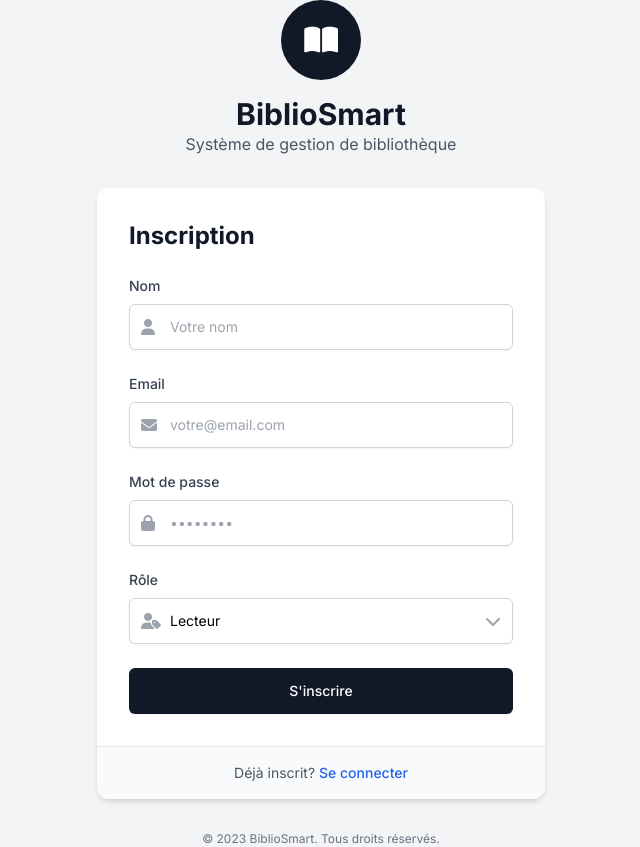
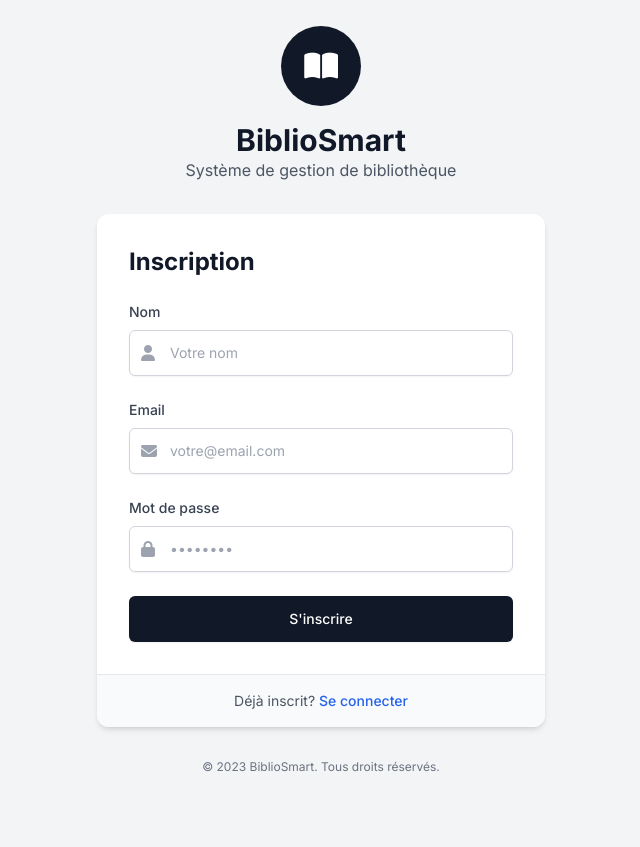
Before and after one commit to aliiexe/BiblioSmart, a Django app: page /auth/inscription/ in a window 1280 px wide. Shown: the whole page, without its empty margins (319-959 px from the left). After the commit the page ends 772 px from the top, so only its background shows below. Run offline with Django 5.2, Linux system fonts and the light colour scheme; some libraries are stand-ins or nearby versions.

Commit message:
update code auth inscription role by default

```diff
--- a/auth/templates/inscription.html
+++ b/auth/templates/inscription.html
@@ -96,7 +96,7 @@
                     </div>
 
                     <!-- Role -->
-                    <div class="mb-6">
+                    <!-- <div class="mb-6">
                         <label for="role" class="block text-sm font-medium text-gray-700 mb-2">Rôle</label>
                         <div class="relative">
                             <div class="absolute inset-y-0 left-0 pl-3 flex items-center pointer-events-none">
@@ -111,7 +111,7 @@
                                 <i class="fas fa-chevron-down text-gray-400"></i>
                             </div>
                         </div>
-                    </div>
+                    </div> -->
 
                     <button type="submit"
                         class="w-full flex justify-center py-3 px-4 border border-transparent rounded-md shadow-sm text-sm font-medium text-white bg-gray-900 hover:bg-gray-800 focus:outline-none focus:ring-2 focus:ring-offset-2 focus:ring-gray-500 transition-colors duration-200">
--- a/auth/views.py
+++ b/auth/views.py
@@ -9,43 +9,78 @@ from biblio_smart.models import Utilisateur
 from django.urls import reverse
 from biblio_smart.models import Lecteur, Bibliothecaire
 
+# def inscription(request):
+#     if request.method == 'POST':
+#         nom = request.POST.get('nom')
+#         email = request.POST.get('email')
+#         mot_de_passe = request.POST.get('mot_de_passe')
+#         role = request.POST.get('role', 'lecteur')
+
+#         # Check if a user with the same email already exists
+#         if Utilisateur.objects.filter(email=email).exists():
+#             messages.error(request, 'Un utilisateur avec cet email existe déjà.')
+#             return render(request, 'inscription.html')
+
+#         # Create a Lecteur or Bibliothecaire based on the role
+#         if role == 'lecteur':
+#             utilisateur = Lecteur(
+#                 nom=nom,
+#                 email=email,
+#                 mot_de_passe=mot_de_passe,
+#                 role=role
+#             )
+#         elif role == 'bibliothecaire':
+#             utilisateur = Bibliothecaire(
+#                 nom=nom,
+#                 email=email,
+#                 mot_de_passe=mot_de_passe,
+#                 role=role
+#             )
+#         else:
+#             messages.error(request, 'Rôle invalide.')
+#             return render(request, 'inscription.html')
+
+#         # Save the user instance
+#         utilisateur.save()
+#         messages.success(request, 'Inscription réussie. Vous pouvez maintenant vous connecter.')
+#         return redirect('connexion')
+
+#     return render(request, 'inscription.html')
+
+
+
+# =============
+
+
 def inscription(request):
     if request.method == 'POST':
         nom = request.POST.get('nom')
         email = request.POST.get('email')
         mot_de_passe = request.POST.get('mot_de_passe')
-        role = request.POST.get('role', 'lecteur')
 
-        # Check if a user with the same email already exists
+        # Définir le rôle par défaut comme "lecteur"
+        role = 'lecteur'
+
+        # Vérifier si un utilisateur avec le même email existe déjà
         if Utilisateur.objects.filter(email=email).exists():
             messages.error(request, 'Un utilisateur avec cet email existe déjà.')
             return render(request, 'inscription.html')
 
-        # Create a Lecteur or Bibliothecaire based on the role
-        if role == 'lecteur':
-            utilisateur = Lecteur(
-                nom=nom,
-                email=email,
-                mot_de_passe=mot_de_passe,
-                role=role
-            )
-        elif role == 'bibliothecaire':
-            utilisateur = Bibliothecaire(
-                nom=nom,
-                email=email,
-                mot_de_passe=mot_de_passe,
-                role=role
-            )
-        else:
-            messages.error(request, 'Rôle invalide.')
-            return render(request, 'inscription.html')
+        # Créer un utilisateur Lecteur
+        utilisateur = Lecteur(
+            nom=nom,
+            email=email,
+            mot_de_passe=mot_de_passe,
+            role=role
+        )
 
-        # Save the user instance
+        # Sauvegarder l'utilisateur
         utilisateur.save()
         messages.success(request, 'Inscription réussie. Vous pouvez maintenant vous connecter.')
         return redirect('connexion')
 
     return render(request, 'inscription.html')
+
 
 
 def connexion(request):
```
